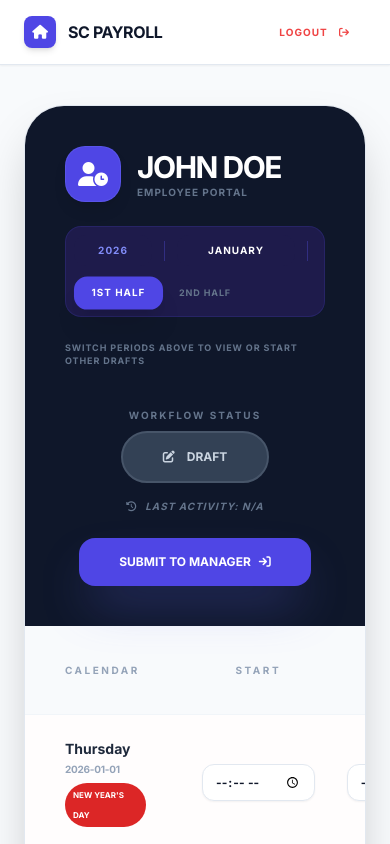
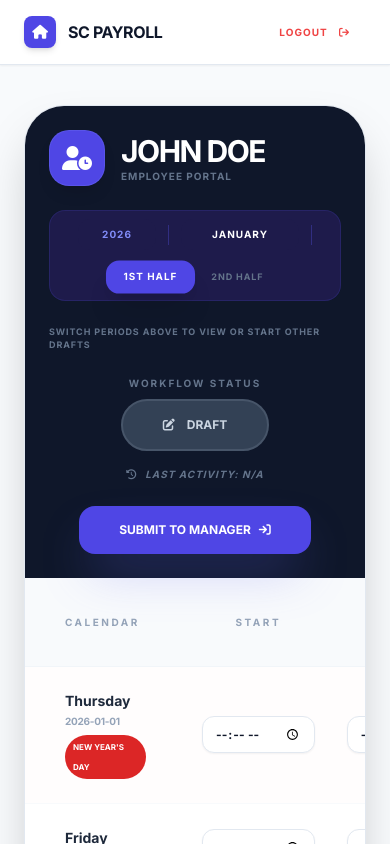
Before and after one commit to Vanstakilo/SC_Time, a React (Vite) app: page / in a window 390 px wide. Both pictures are taken after a click on the button "John Doe". Shown: the top 844 px of the page. Built offline with nearby package versions, Linux system fonts and the light colour scheme.

Commit message:
refactor: Improve UI spacing and responsiveness
Adjust padding, margins, and gap sizes across components to enhance visual appeal and ensure better adaptability on various screen sizes. This includes adjustments to the Employee Portal header and Admin Dashboard layout.

```diff
--- a/components/AdminDashboard.tsx
+++ b/components/AdminDashboard.tsx
@@ -52,9 +52,9 @@ const AdminDashboard: React.FC<Props> = ({ submissions, logs, selectedPeriod, on
   const filteredLogs = (logs || []).filter(l => logTab === 'staff' ? l.type === 'staff_action' : l.type === 'admin_action');
 
   return (
-    <div className="max-w-7xl mx-auto py-12 px-6 animate-in fade-in duration-700">
+    <div className="max-w-7xl mx-auto py-6 px-4 md:py-12 md:px-6 animate-in fade-in duration-700">
       {/* Header */}
-      <div className="flex flex-col md:flex-row justify-between items-start md:items-end mb-12 gap-10">
+      <div className="flex flex-col md:flex-row justify-between items-start md:items-end mb-8 md:mb-12 gap-6 md:gap-10">
         <div className="space-y-8">
           <div className="flex items-center gap-6">
             <div className="w-16 h-16 bg-slate-900 rounded-[24px] flex items-center justify-center text-white text-3xl shadow-2xl">
@@ -66,7 +66,7 @@ const AdminDashboard: React.FC<Props> = ({ submissions, logs, selectedPeriod, on
             </div>
           </div>
 
-          <div className="flex flex-wrap items-center gap-4">
+          <div className="flex flex-wrap justify-center md:justify-start items-center gap-4 w-full md:w-auto">
             <div className="flex items-center gap-2 p-2 bg-white rounded-[24px] border border-slate-200 shadow-xl inline-flex">
               <select value={selectedPeriod.year} onChange={(e) => onPeriodChange({...selectedPeriod, year: parseInt(e.target.value)})} className="bg-transparent border-none text-[11px] font-black uppercase tracking-widest px-6 py-3 focus:ring-0 text-indigo-600 cursor-pointer">
                   <option value={2025}>2025</option><option value={2026}>2026</option>
@@ -87,8 +87,8 @@ const AdminDashboard: React.FC<Props> = ({ submissions, logs, selectedPeriod, on
       </div>
 
       {/* Staff Roll Call */}
-      <div className="bg-white rounded-[40px] shadow-2xl overflow-hidden border border-slate-100 mb-10">
-        <table className="w-full text-sm">
+      <div className="bg-white rounded-[20px] md:rounded-[40px] shadow-2xl overflow-x-auto border border-slate-100 mb-10">
+        <table className="w-full text-sm min-w-[800px]">
           <thead className="bg-slate-50 text-slate-400 font-black uppercase text-[10px] tracking-[0.3em] border-b border-slate-100">
             <tr>
               <th className="px-12 py-8 text-left">Staff Member</th>
--- a/components/EmployeePortal.tsx
+++ b/components/EmployeePortal.tsx
@@ -137,7 +137,7 @@ const EmployeePortal: React.FC<Props> = ({ empName, periodData, selectedPeriod,
         )}
 
         {/* Header */}
-        <div className="bg-slate-900 p-10 text-white flex flex-col md:flex-row justify-between items-center gap-10">
+        <div className="bg-slate-900 p-6 md:p-10 text-white flex flex-col md:flex-row justify-between items-center gap-6 md:gap-10">
           <div className="space-y-6">
             <div className="flex items-center gap-4">
               <div className="w-14 h-14 bg-indigo-600 rounded-[20px] flex items-center justify-center text-2xl shadow-lg border border-indigo-400/20">
@@ -149,7 +149,7 @@ const EmployeePortal: React.FC<Props> = ({ empName, periodData, selectedPeriod,
               </div>
             </div>
 
-            <div className="flex flex-wrap items-center gap-3 p-2 bg-indigo-950 rounded-2xl border border-indigo-900/50 backdrop-blur-md">
+            <div className="flex flex-wrap justify-center md:justify-start items-center gap-3 p-2 bg-indigo-950 rounded-2xl border border-indigo-900/50 backdrop-blur-md">
                {/* PERIOD NAVIGATION: ALWAYS ENABLED */}
                <div className="relative">
                  <select
@@ -221,7 +221,7 @@ const EmployeePortal: React.FC<Props> = ({ empName, periodData, selectedPeriod,
         </div>
 
         {/* Entry Table */}
-        <div className={`overflow-x-auto transition-colors duration-500 ${isLocked ? 'bg-slate-50/70' : 'bg-white'}`}>
+        <div className={`overflow-x-auto overflow-y-hidden touch-pan-x transition-colors duration-500 ${isLocked ? 'bg-slate-50/70' : 'bg-white'}`}>
           <table className="w-full text-sm">
             <thead className="bg-slate-50 text-slate-400 font-black uppercase text-[10px] tracking-[0.25em] border-b border-slate-100">
               <tr>
--- a/index.html
+++ b/index.html
@@ -23,7 +23,6 @@
 </head>
 <body class="bg-slate-50 text-slate-900">
     <div id="root"></div>
-    //여기에 추가했음
     <!DOCTYPE html>
 <html lang="en">
   <head>
@@ -36,6 +35,5 @@
     <script type="module" src="/index.tsx"></script>
   </body>
 </html>
-// 여기까지 수정했음
 </body>
 </html>
```
